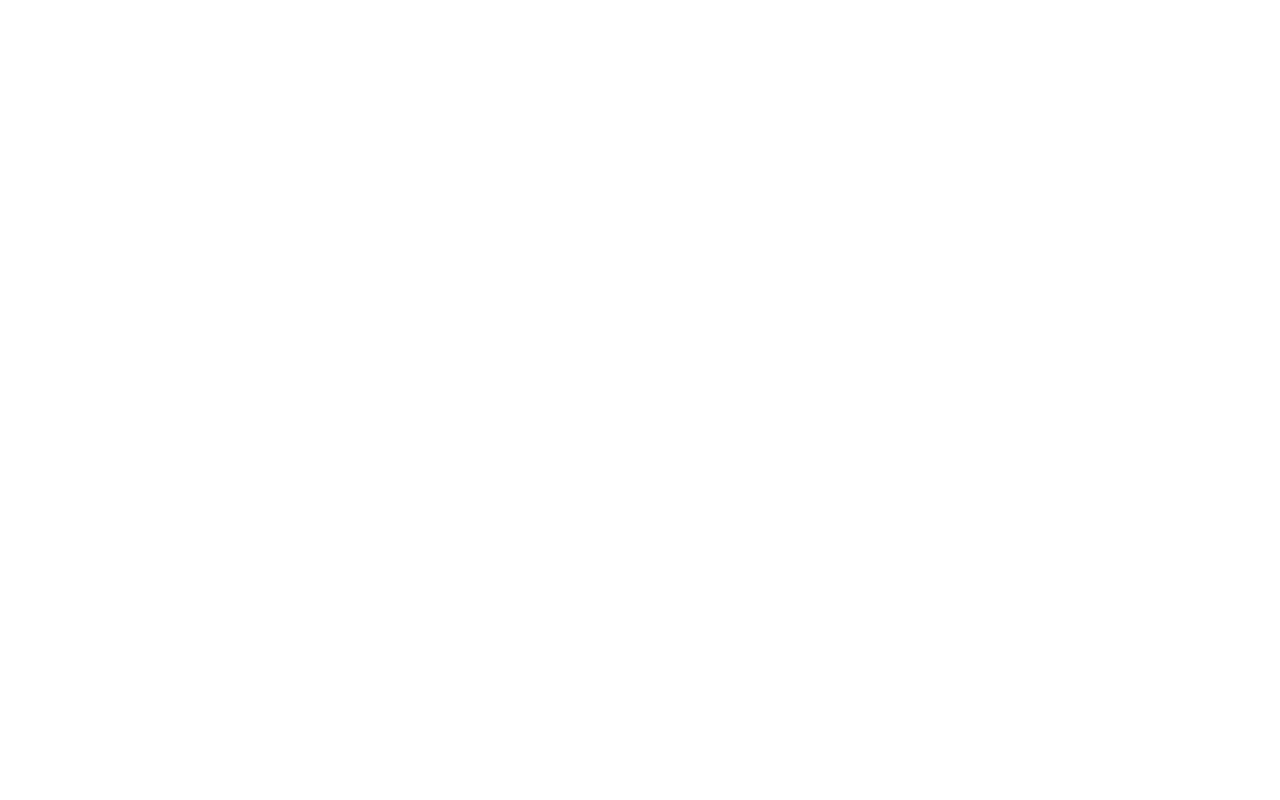
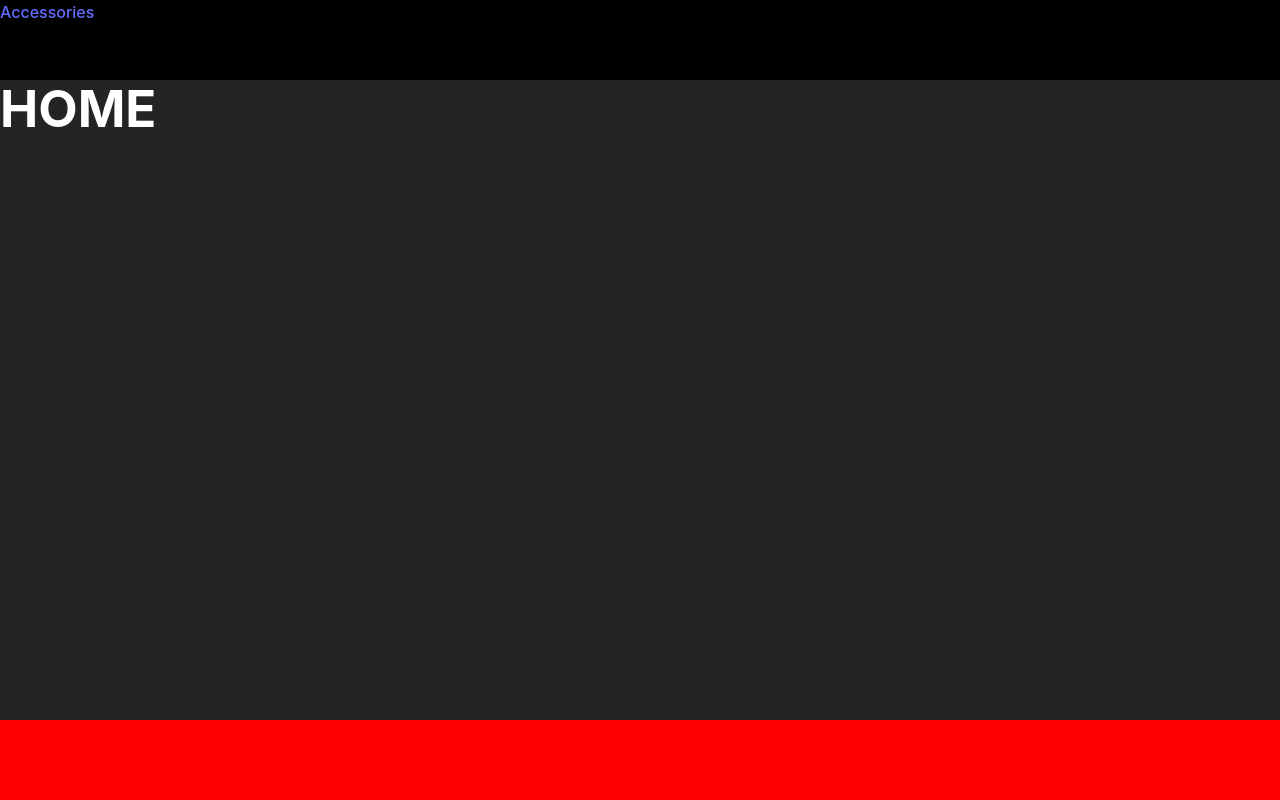
Before and after one commit to JoanCaba/RTC-Vite-Project3, a website built with Vite: page index.html in a window 1280 px wide. Built offline with nearby package versions, Linux system fonts and the light colour scheme.

Commit message:
Route implementation

```diff
--- /dev/null
+++ b/Router/Router.js
@@ -0,0 +1,33 @@
+import notFound from '../pages/404/NotFound';
+import { ROUTES } from '../data/data';
+
+const router = () => {
+  const path = window.location.pathname;
+  const { component } = ROUTES.find((route) => route.path === path) || {};
+  if (component) {
+    document.querySelector('main').innerHTML = component();
+  } else {
+    document.querySelector('main').innerHTML = notFound();
+  }
+};
+const onAnchorClicked = (e) => {
+  const anchorPath = e.target.getAttribute('href');
+  const isMainClick = e.button === 0;
+  const isModifiedClick = e.metaKey || e.altKey || e.ctrlKey || e.shiftKey;
+  if (isMainClick && !isModifiedClick) {
+    e.preventDefault();
+    window.history.pushState(null, null, anchorPath);
+    router();
+  }
+};
+
+const initRouter = () => {
+  window.addEventListener('popstate', router);
+  document.addEventListener('DOMContentLoaded', router);
+  const navLinks = document.querySelectorAll('.nav-link');
+  navLinks.forEach((link) => {
+    link.addEventListener('click', onAnchorClicked);
+  });
+};
+
+export default initRouter;
--- /dev/null
+++ b/components/Footer/Footer.css
@@ -0,0 +1,4 @@
+footer {
+  height: 10vh;
+  background: red;
+}
--- /dev/null
+++ b/components/Footer/Footer.js
@@ -0,0 +1,14 @@
+import './Footer.css';
+
+const initFooter = () => {
+  const app = document.querySelector('#app');
+  const footer = document.createElement('footer');
+
+  footer.innerHTML = `
+    <div></div>
+  `;
+
+  app.append(footer);
+};
+
+export default initFooter;
--- /dev/null
+++ b/components/Header/Header.css
@@ -0,0 +1,4 @@
+header {
+  height: 10vh;
+  background-color: black;
+}
--- /dev/null
+++ b/components/Header/Header.js
@@ -0,0 +1,18 @@
+import './Header.css';
+
+const initHeader = () => {
+  const app = document.querySelector('#app');
+  const header = document.createElement('header');
+
+  header.innerHTML = `
+    <nav>
+    <ul id="list">
+    <li> <a href="/About" id="test" class="nav-link">Accessories </a></li>
+    </ul>
+    </nav>
+  `;
+
+  app.append(header);
+};
+
+export default initHeader;
--- /dev/null
+++ b/components/Main/Main.css
@@ -0,0 +1,3 @@
+main {
+  height: 80vh;
+}
--- /dev/null
+++ b/components/Main/Main.js
@@ -0,0 +1,9 @@
+import './Main.css';
+
+const initMain = () => {
+  const app = document.querySelector('#app');
+  const main = document.createElement('main');
+  app.append(main);
+};
+
+export default initMain;
--- /dev/null
+++ b/data/data.js
@@ -0,0 +1,18 @@
+import home from '../pages/Home/Home';
+
+export const ROUTES = [
+  {
+    path: '/',
+    component: home
+  },
+  {
+    path: '/about',
+    component: home
+  }
+];
+
+export const loq = [
+  {
+    empty: 'file'
+  }
+];
--- a/main.js
+++ b/main.js
@@ -1 +1,10 @@
-import './style.css'
+import initHeader from './components/Header/Header';
+import initMain from './components/Main/Main';
+import initFooter from './components/Footer/Footer';
+import initRouter from './Router/Router';
+import './style.css';
+
+initHeader();
+initMain();
+initFooter();
+initRouter();
--- a/package.json
+++ b/package.json
@@ -9,6 +9,12 @@
     "preview": "vite preview"
   },
   "devDependencies": {
+    "eslint": "^8.42.0",
+    "eslint-config-airbnb-base": "^15.0.0",
+    "eslint-config-prettier": "^8.8.0",
+    "eslint-plugin-import": "^2.27.5",
+    "eslint-plugin-prettier": "^4.2.1",
+    "prettier": "^2.8.8",
     "vite": "^4.3.9"
   }
 }
--- /dev/null
+++ b/pages/404/NotFound.js
@@ -0,0 +1,5 @@
+const notFound = () => {
+  return '<h1> NOT FOUND </h1>';
+};
+
+export default notFound;
--- /dev/null
+++ b/pages/Home/Home.js
@@ -0,0 +1,5 @@
+const home = () => {
+  return '<h1> HOME </h1>';
+};
+
+export default home;
--- a/style.css
+++ b/style.css
@@ -1,19 +1,15 @@
 :root {
-  font-family: Inter, system-ui, Avenir, Helvetica, Arial, sans-serif;
+  font-family: -apple-system, BlinkMacSystemFont, sans-serif;
   line-height: 1.5;
   font-weight: 400;
-
-  color-scheme: light dark;
-  color: rgba(255, 255, 255, 0.87);
+  color: white;
   background-color: #242424;
-
-  font-synthesis: none;
-  text-rendering: optimizeLegibility;
-  -webkit-font-smoothing: antialiased;
-  -moz-osx-font-smoothing: grayscale;
-  -webkit-text-size-adjust: 100%;
 }
-
+* {
+  margin: 0;
+  padding: 0;
+  border-style: border-box;
+}
 a {
   font-weight: 500;
   color: #646cff;
@@ -21,14 +17,6 @@ a {
 }
 a:hover {
   color: #535bf2;
-}
-
-body {
-  margin: 0;
-  display: flex;
-  place-items: center;
-  min-width: 320px;
-  min-height: 100vh;
 }
 
 h1 {
@@ -54,16 +42,3 @@ button:focus,
 button:focus-visible {
   outline: 4px auto -webkit-focus-ring-color;
 }
-
-@media (prefers-color-scheme: light) {
-  :root {
-    color: #213547;
-    background-color: #ffffff;
-  }
-  a:hover {
-    color: #747bff;
-  }
-  button {
-    background-color: #f9f9f9;
-  }
-}
```
Also changed, not shown: index.html (+3 -0 lines), .eslintrc.cjs (added), 2 other files.
